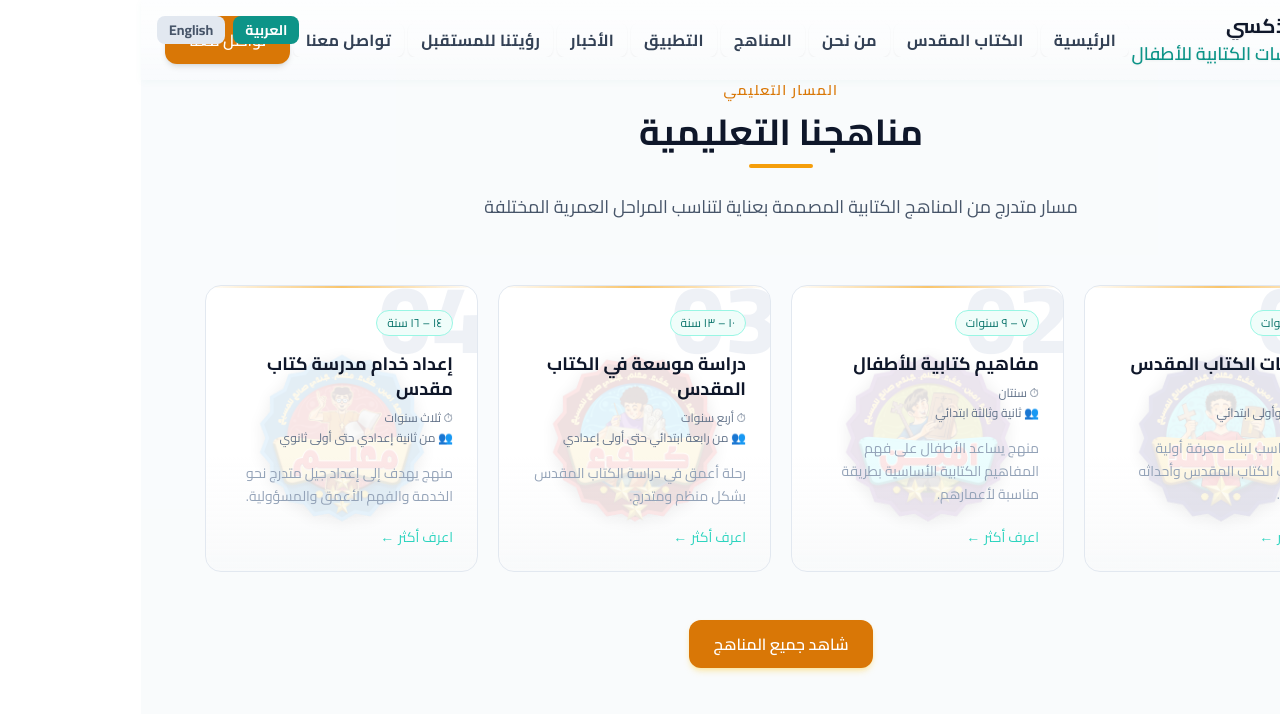
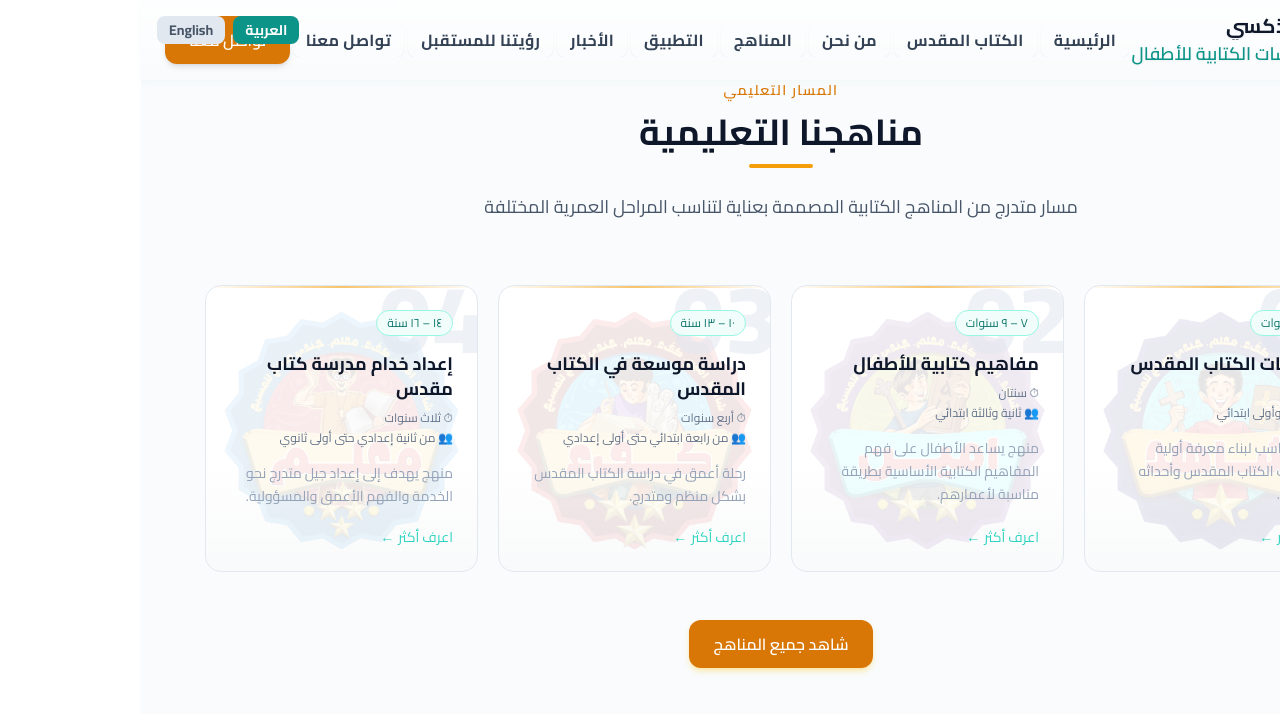
Before and after one commit to Andrewaziz99/Bible_School_Landing_Page, a Next.js app: page /curricula in a window 1280 px wide. Shown: the top 714 px of the page. Built offline with nearby package versions, Linux system fonts and the light colour scheme; grey boxes are pictures that could not be loaded.

Commit message:
Phase 2: Image Optimization - Complete

```diff
--- a/components/Header.tsx
+++ b/components/Header.tsx
@@ -7,6 +7,7 @@
 import { useState, useEffect } from "react";
 import { useLang } from "../components/LanguageProvider";
 import Link from "next/link"; // Flutter analogy: like Navigator.pushNamed()
+import Image from "next/image";
 
 const navItems = [
   { label: "الرئيسية",           href: "/" },
@@ -68,10 +69,13 @@ export default function Header() {
         <Link href="/" className="flex items-center gap-3 group min-w-0">
           {/* Smaller logo for better fit */}
           <div className="w-12 h-12 md:w-16 md:h-16 p-1 md:p-2 rounded-2xl bg-teal-50 backdrop-blur-md border-2 border-teal-300 flex items-center justify-center overflow-hidden shadow-md shadow-teal-200/50 group-hover:scale-105 transition-transform duration-300 relative">
-            <img
+            <Image
               src="/assets/logo.png"
-              alt="Logo"
-              className="w-10 h-10 md:w-14 md:h-14 object-contain drop-shadow-lg"
+              alt="أرثوذكسي Logo"
+              width={64}
+              height={64}
+              priority
+              className="object-contain drop-shadow-lg"
               style={{ filter: 'drop-shadow(0 2px 8px #0D9488AA)' }}
             />
           </div>
--- a/components/home/CurriculaSection.tsx
+++ b/components/home/CurriculaSection.tsx
@@ -2,6 +2,7 @@
 // Section 5: نظرة سريعة على المناهج
 
 import Link from "next/link";
+import Image from "next/image";
 
 const curricula = [
   {
@@ -68,18 +69,15 @@ export default function CurriculaSection() {
               }}
             >
               {/* Badge background image with overlay */}
-              <div
-                className="absolute inset-0 z-0 pointer-events-none select-none"
-                aria-hidden="true"
-                style={{
-                  backgroundImage: `url(${c.badge})`,
-                  backgroundRepeat: 'no-repeat',
-                  backgroundPosition: 'center 60%',
-                  backgroundSize: '70% auto',
-                  opacity: 0.13,
-                  filter: 'drop-shadow(0 2px 8px #0008)',
-                }}
-              />
+              <div className="absolute inset-0 z-0 pointer-events-none select-none opacity-10 filter drop-shadow(0 2px 8px #0008)" aria-hidden="true">
+                <Image
+                  src={c.badge}
+                  alt=""
+                  fill
+                  sizes="(max-width: 768px) 100vw, 25vw"
+                  className="object-contain object-[center_60%]"
+                />
+              </div>
               {/* Top gradient line */}
               <div className="absolute top-0 inset-x-0 h-0.5 bg-gradient-to-r
                               from-transparent via-amber-500 to-transparent opacity-60 z-10" />
--- a/next.config.js
+++ b/next.config.js
@@ -1,3 +1,10 @@
 /** @type {import('next').NextConfig} */
-const nextConfig = {};
+const nextConfig = {
+  images: {
+    formats: ['image/avif', 'image/webp'],
+    deviceSizes: [640, 750, 828, 1080, 1200, 1920],
+    imageSizes: [16, 32, 48, 64, 96, 128, 256],
+  },
+};
+
 module.exports = nextConfig;
```
